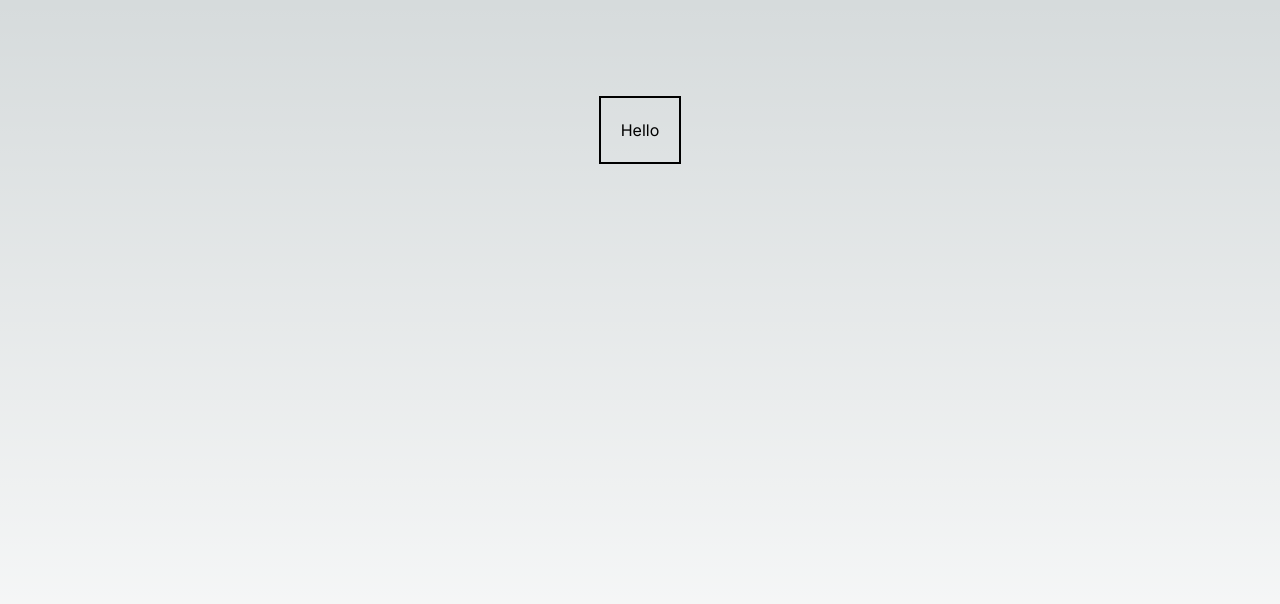
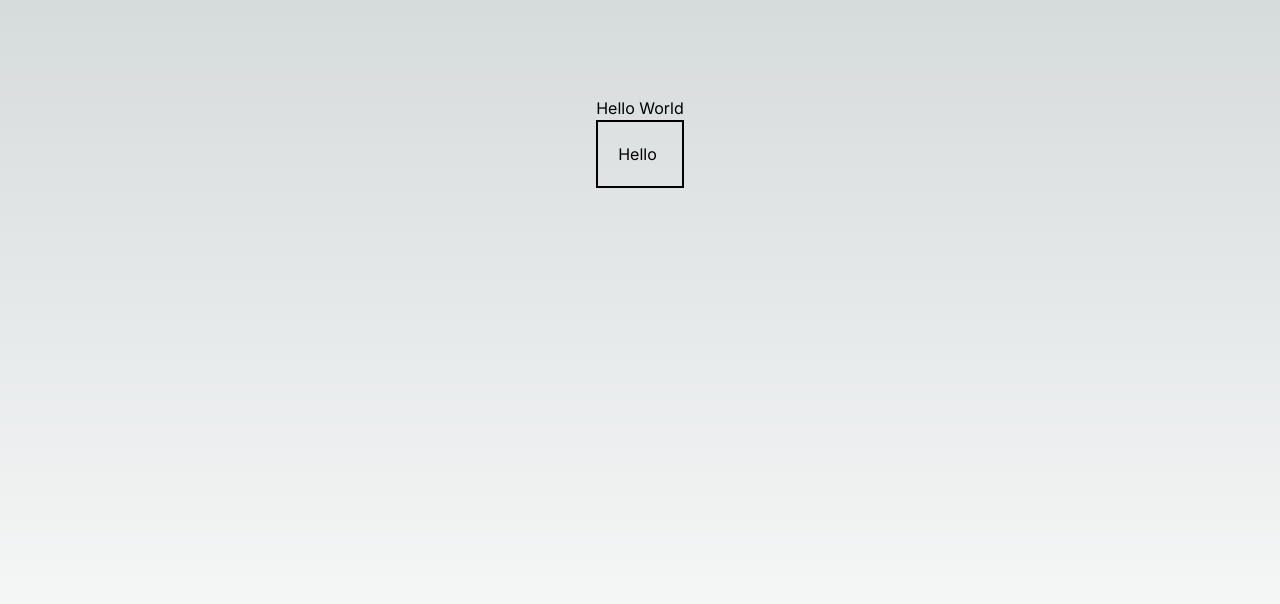
Before and after one commit to rajneesh069/next.js-react.js-test-project, a Next.js app: page / in a window 1280 px wide. Shown: the top 604 px of the page. Built offline with nearby package versions, Linux system fonts and the light colour scheme.

Commit message:
separate out different components for better project readability and accessibility

```diff
--- /dev/null
+++ b/src/components/CardWrapper.tsx
@@ -0,0 +1,10 @@
+export default function CardWrapper({
+  children,
+}: {
+  children: React.ReactNode;
+}): JSX.Element {
+  console.log("children:", children);
+  return (
+    <div style={{ border: "2px solid black", padding: 20 }}>{children}</div>
+  );
+}
--- /dev/null
+++ b/src/components/CustomHook.tsx
@@ -0,0 +1,3 @@
+export default function useCustomHook(): string {
+  return "Hello World";
+}
--- a/src/components/Test.tsx
+++ b/src/components/Test.tsx
@@ -1,17 +1,11 @@
-function useCustomHook(): string {
-  return "Hello World";
-}
-
-function CardWrapper({ children }: { children: React.ReactNode }): JSX.Element {
-  console.log("children:", children);
-  return (
-    <div style={{ border: "2px solid black", padding: 20 }}>{children}</div>
-  );
-}
+import CardWrapper from "./CardWrapper";
+import useCustomHook from "./CustomHook";
 
 export default function Test(): JSX.Element {
+  const data: string = useCustomHook();
   return (
     <div>
+      {data}
       <CardWrapper>Hello</CardWrapper>
     </div>
   );
```
